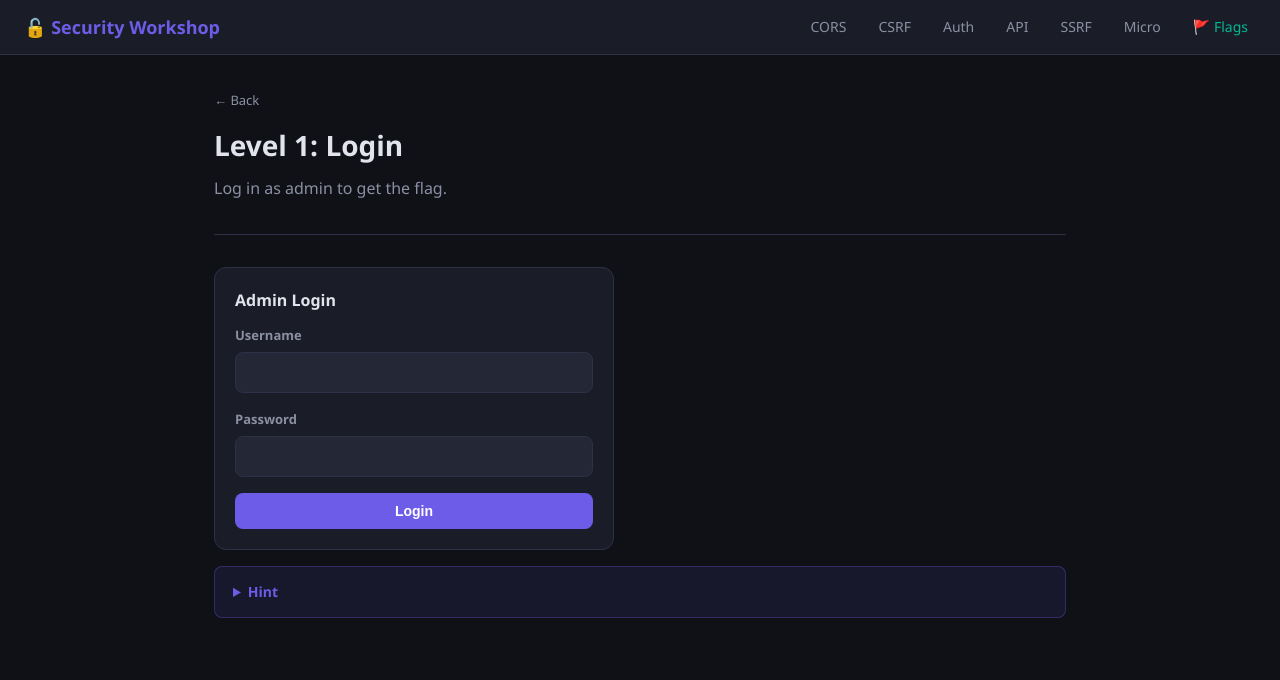
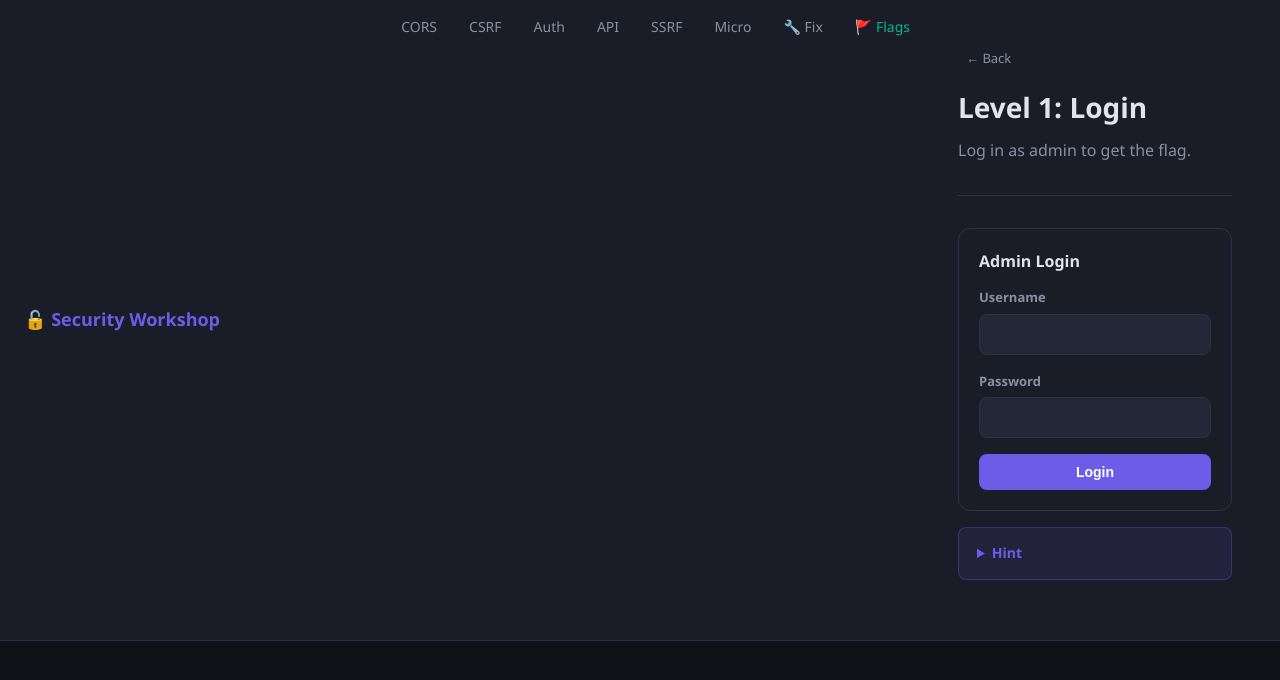
Before and after one commit to mchoden/cst-ctf, a Flask app: page /auth/1 in a window 1280 px wide. Shown: the top 680 px of the page. Run offline with Flask 3, Linux system fonts and the light colour scheme.

Commit message:
Update base.html

```diff
--- a/victim/templates/base.html
+++ b/victim/templates/base.html
@@ -7,6 +7,5 @@
 <nav class="topnav"><a href="/" class="nav-brand">🔓 Security Workshop</a>
 <div class="nav-links"><a href="/cors">CORS</a><a href="/csrf">CSRF</a><a href="/auth">Auth</a>
 <a href="/api-lab">API</a><a href="/ssrf">SSRF</a><a href="/microservices">Micro</a>
-<a href="/flags" class="nav-flag">🚩 Flags</a></div></nav>
-<main class="container">{% block content %}{% endblock %}</main>
+<a href="/fix">🔧 Fix</a><a href="/flags" class="nav-flag">🚩 Flags</a><main class="container">{% block content %}{% endblock %}</main>
 {% block scripts %}{% endblock %}</body></html>
```
